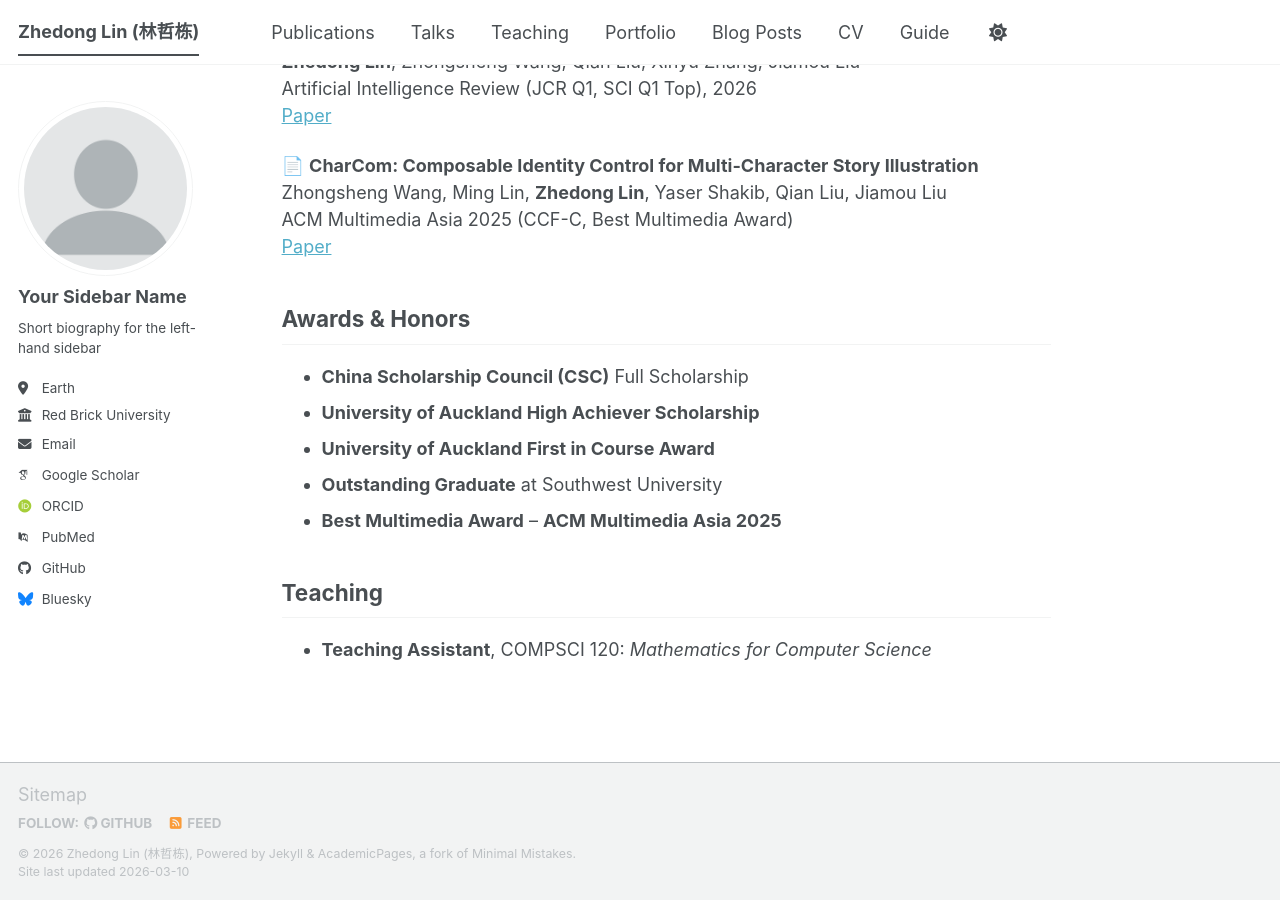
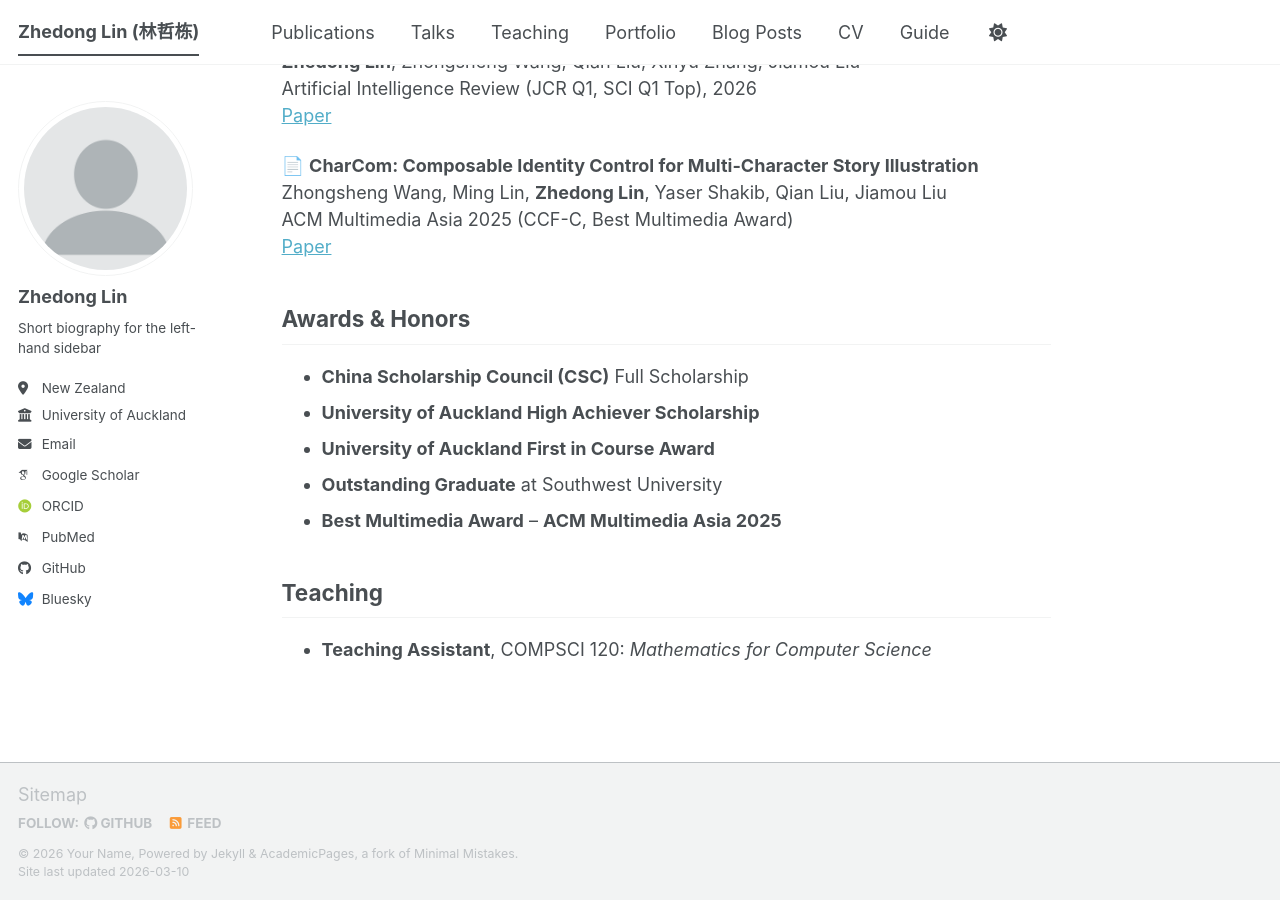
Before and after one commit to Zhedong-Lin/Zhedong-Lin.github.io, a Jekyll site: the page built from _pages/about.md, in a window 1280 px wide and 900 px high, scrolled down 1488 px. Built offline with Jekyll 4.4.1, drawn with Linux system fonts in a browser that asks for light colours; some web fonts are replaced; a script bundle is joined from its source files by our own code; library files that are not in the unit come from our copies.

Commit message:
profile update

```diff
--- a/_config.yml
+++ b/_config.yml
@@ -11,7 +11,7 @@ locale                   : "en-US"
 site_theme               : "default" # The available themes options are "default", "air", "sunrise", "mint", "dirt" and "contrast"
 title                    : "Zhedong Lin (林哲栋)"
 title_separator          : "-"
-name                     : #&name "Your Name"
+name                     : &name "Your Name"
 description              : &description "Your Name's academic portfolio"   # Update this with a general description of your site, this is the default if not overridden by a page
 url                      : https://academicpages.github.io # The base hostname & protocol for your site e.g. "https://[your GitHub username].github.io",
                                                            # or if you already have some other page hosted on Github then use "https://[your GitHub username].github.io/[Your Repo Name]"
@@ -24,18 +24,18 @@ repository               : "academicpages/academicpages.github.io"
 author:
   # Biographic information
   avatar           : "profile.png"
-  name             : "Your Sidebar Name"
+  name             : "Zhedong Lin"
   pronouns         : # example: "she/her"
   bio              : "Short biography for the left-hand sidebar"
-  location         : "Earth"
-  employer         : "Red Brick University"
+  location         : "New Zealand"
+  employer         : "University of Auckland"
   uri              : # URL
-  email            : "none@example.org"
+  email            : "zlin629@aucklanduni.ac.nz"
 
   # Academic websites
   academia         : # URL
   arxiv            : # URL - Update with the correct link to your profile
-  googlescholar    : "https://scholar.google.com/citations?user=PS_CX0AAAAAJ"
+  googlescholar    : "https://scholar.google.com/citations?user=Ex4Wi_sAAAAJ&hl=zh-CN"
   inspire-hep      : # URL
   impactstory      : # URL
   orcid            : "https://orcid.org/yourorcidurl"
```
